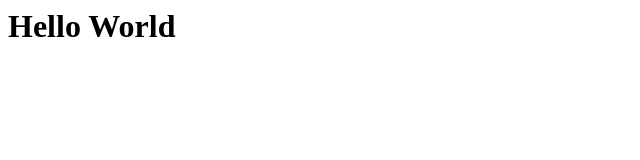
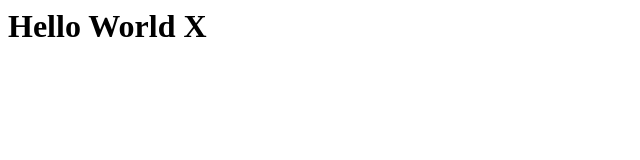
Before and after one commit to drasecurity/drasecurity.github.io, a plain HTML site: page index.html in a window 1280 px wide. Shown: the full height of the page, 0-640 px from the left. Drawn offline with Linux system fonts and the light colour scheme.

Commit message:
Update index.html

```diff
--- a/index.html
+++ b/index.html
@@ -4,7 +4,7 @@
   </head>
   <body>
   <h1>
-    Hello World
+    Hello World X
     </h1>
   </body>
 </html>
```
